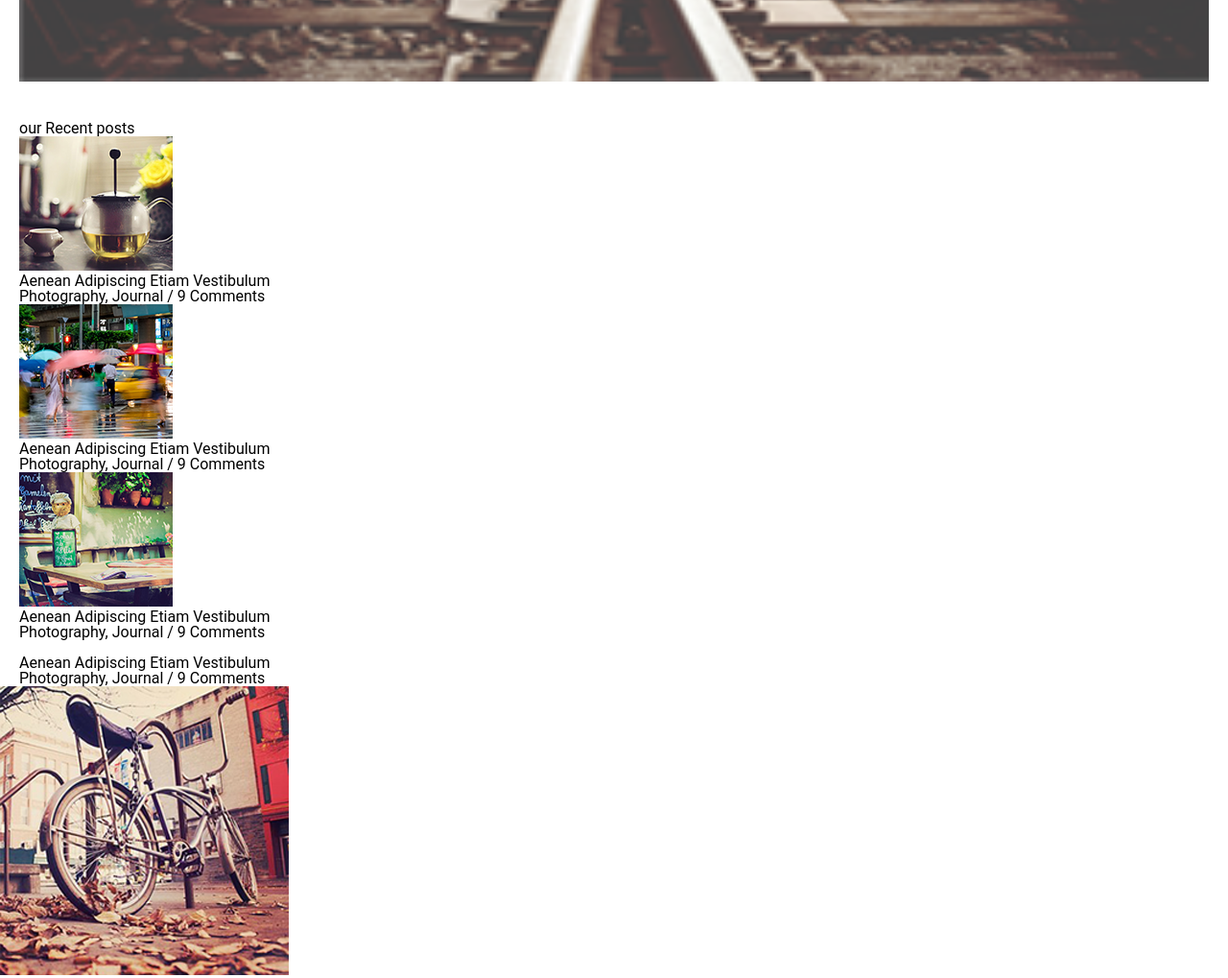
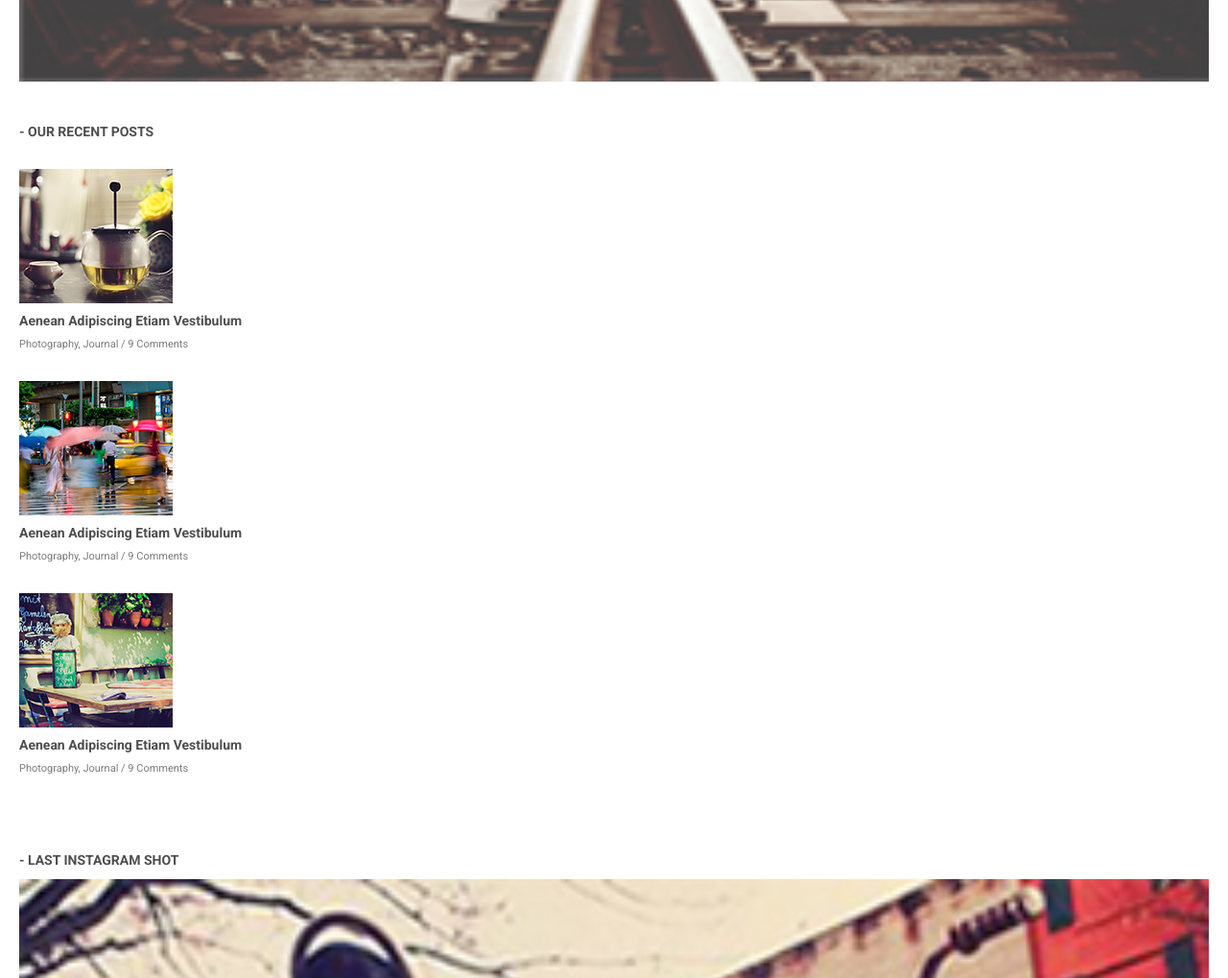
Before and after one commit to VikaBukach/Adaptive-site-with-Gulp_Sass, a website: page src/index.html in a window 1280 px wide. Shown: the part 600-1619 px from the top of the page at 96% size. Drawn offline with nearby package versions, Linux system fonts and the light colour scheme; files that its build step writes are made by us from their sources.

Commit message:
made main for 320px

```diff
--- a/src/index.html
+++ b/src/index.html
@@ -51,7 +51,7 @@
 <section class="resent-posts">
     <div class="container">
         <h5 class="resent-posts--title">
-            our Recent posts
+            - our Recent posts
         </h5>
         <ol class="resent-posts__list">
             <li class="resent-posts__list-item">
@@ -84,8 +84,8 @@
                 </p>
             </li>
 
-            <li class="resent-posts__list-item resent-posts__list-item-hidden">
-                <img class="item--img" src="./images/img-4.png" alt="">
+            <li class="resent-posts__list-item" style="display: none">
+                <img class="item--img" src="./images/img%204.png" alt="">
                 <h5 class="item--subtitle">
                     Aenean Adipiscing Etiam Vestibulum
                 </h5>
@@ -97,7 +97,12 @@
     </div>
 </section>
     <section class="instagram-shot">
+        <div class="container">
+        <h4 class="instagram-shot--title">
+            - Last Instagram Shot
+        </h4>
         <img class="shot--img" src="./images/img-bike.png" alt="" >
+        </div>
     </section>
 
 </main>
--- a/src/styles/block/main-section.scss
+++ b/src/styles/block/main-section.scss
@@ -0,0 +1,53 @@
+.resent-posts {
+  min-width: 232px;
+}
+
+.resent-posts--title {
+  color: #4E4E4E;
+  font-size: 14px;
+  font-weight: 700;
+  line-height: 22px;
+  text-transform: uppercase;
+}
+
+.resent-posts__list {
+  margin-top: 23px;
+  margin-bottom: 78px;
+}
+
+.resent-posts__list-item {
+  margin-top: 28px;
+}
+
+.item--subtitle {
+  color: #4E4E4E;
+  font-size: 14px;
+  font-weight: 700;
+  line-height: 30px;
+}
+
+.item--desc {
+  color: #7C7C7C;
+  font-size: 11px;
+  font-weight: 400;
+  line-height: 20px;
+}
+
+.instagram-shot {
+  margin-bottom: 42px;
+}
+
+
+.instagram-shot--title {
+  color: #4E4E4E;
+  font-family: Roboto;
+  font-size: 14px;
+  font-style: normal;
+  font-weight: 700;
+  text-transform: uppercase;
+  padding-bottom: 13px;
+}
+
+.shot--img {
+  width: 100%;
+}
--- a/src/styles/global/base.scss
+++ b/src/styles/global/base.scss
@@ -51,7 +51,7 @@ table {
 
 //---------------------------
 body {
-  font-family: Roboto;
+  font-family: 'Roboto', sans-serif;
 }
 
 .container {
--- a/src/styles/global/fonts.scss
+++ b/src/styles/global/fonts.scss
@@ -0,0 +1 @@
+@import url('https://fonts.googleapis.com/css2?family=Inter:wght@500;700&family=Roboto:wght@400;700&display=swap');
```
